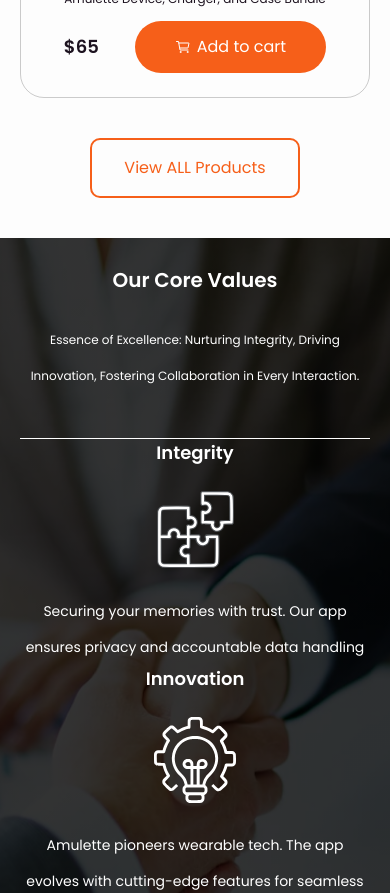
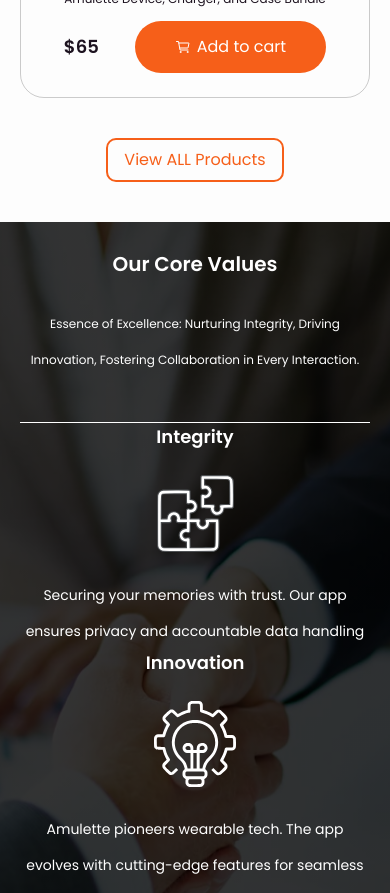
Before and after one commit to rahatcse5bu/Amulette-Website, a React (Vite) app: page / in a window 390 px wide. Shown: the part 4360-5253 px from the top of the page. Built offline with nearby package versions, Linux system fonts and the light colour scheme.

Commit message:
some modifications in responsiveness

```diff
--- a/src/components/Home/OurProducts/OurProducts.jsx
+++ b/src/components/Home/OurProducts/OurProducts.jsx
@@ -97,7 +97,7 @@ const OurProducts = ({isOurProduct=true}) => {
             ))}
         </div>
         <div className='flex flex-row items-center justify-center m-10'>
-            <button className='px-8 py-4 cursor-pointer hover:bg-primaryColor hover:text-white text-primaryColor border-2 border-primaryColor rounded-[10px]'>View ALL Products</button>
+            <button className='px-4 lg:px-8 py-2 lg:py-4 cursor-pointer hover:bg-primaryColor hover:text-white text-primaryColor border-2 border-primaryColor rounded-[10px]'>View ALL Products</button>
           </div>
 </div>
 
--- a/src/components/ProductNotFound.jsx
+++ b/src/components/ProductNotFound.jsx
@@ -4,12 +4,12 @@ const ProductNotFound = () => {
   return (
     <div className="product-not-found flex flex-col items-center justify-center">
       <img src="Images/Product-Not-Found.svg" />
-      <h3 className="text-[#25282B] text-4xl font-bold text-center">
+      <h3 className="text-[#25282B] text-xl lg:text-4xl font-bold text-center">
         No Products Found{" "}
       </h3>
-      <p className="text-[#25282B] text-center text-[20px] font-normal leading-10 mt-4">{`Sorry, we couldn't find any products matching your search. Please check your spelling or try a different keyword.`}</p>
+      <p className="text-[#25282B] text-center text-sm lg:text-[20px] font-normal leading-6 lg:leading-10 mt-4">{`Sorry, we couldn't find any products matching your search. Please check your spelling or try a different keyword.`}</p>
       <div className="container mx-auto h-[1px] w-full bg-[#DADADA] mt-4"></div>
-      <h1 className="font-bold text-[25px] flex flex-row items-center justify-center space-x-2 mt-11">
+      <h1 className="font-bold text-[11px] md:text-sm lg:text-[25px] lg:flex flex-row items-center justify-center lg:space-x-2 mt-11">
         <span className="text-[#25282B]">Amulette Accessories That</span>{" "}
         <span className="text-primaryColor">You Might Interested In</span>
       </h1>
```
